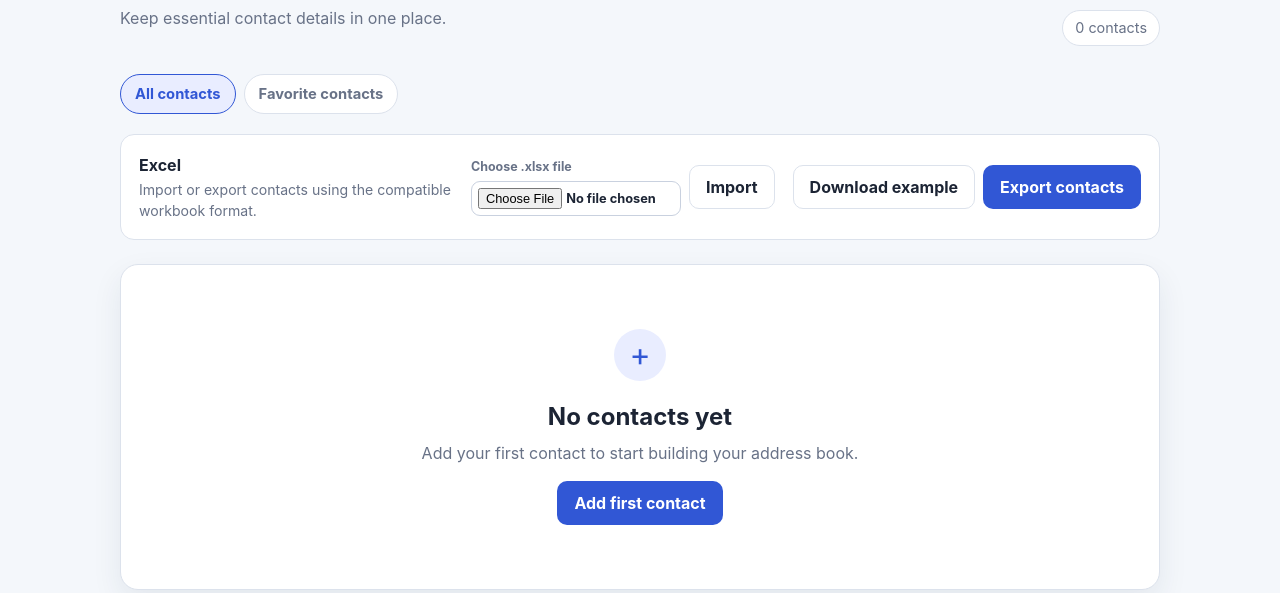
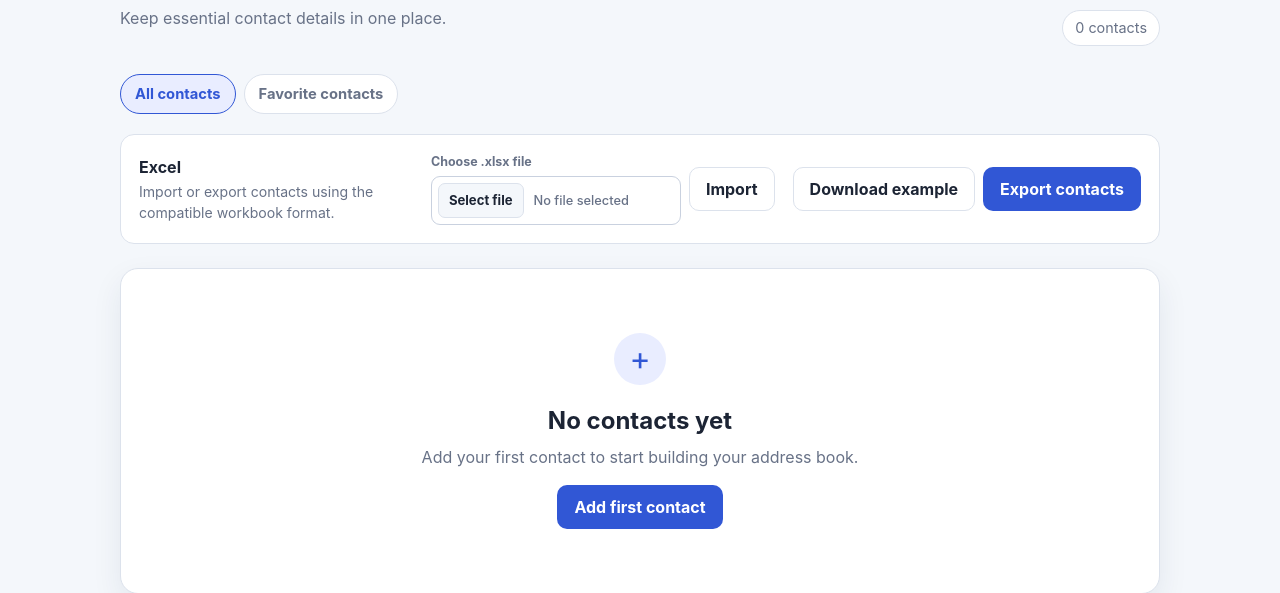
Before and after one commit to chenzy3034-ux/AddressBook-Assignment-Chen-Ziyang-and-Yin-Yiping-, a Flask app: page / in a window 1280 px wide. Shown: the part 199-792 px from the top of the page. Run offline with Flask 3, Linux system fonts and the light colour scheme; data that the repository does not hold is empty.

Commit message:
fix: use English Excel file picker

```diff
--- /dev/null
+++ b/app/static/excel_import.js
@@ -0,0 +1,8 @@
+const excelFileInput = document.querySelector("#excel-file-input");
+const selectedFileName = document.querySelector("#selected-file-name");
+
+excelFileInput.addEventListener("change", () => {
+    selectedFileName.textContent = excelFileInput.files.length
+        ? excelFileInput.files[0].name
+        : "No file selected";
+});
--- a/app/static/styles.css
+++ b/app/static/styles.css
@@ -153,10 +153,51 @@ h2 {
     font-weight: 700;
 }
 
-.file-picker input {
-    max-width: 210px;
+.file-control {
+    display: flex;
+    min-width: 250px;
+    align-items: center;
+    gap: 10px;
     padding: 6px;
+    border: 1px solid #c9d1df;
+    border-radius: 9px;
+    background: #ffffff;
+    cursor: pointer;
+}
+
+.file-picker:focus-within .file-control {
+    border-color: var(--primary);
+    outline: 3px solid rgba(49, 87, 213, 0.14);
+}
+
+.file-select-button {
+    padding: 7px 10px;
+    border: 1px solid var(--border);
+    border-radius: 7px;
+    background: #f4f7fb;
+    color: var(--text);
+    font-size: 0.82rem;
+    white-space: nowrap;
+}
+
+.file-name {
+    max-width: 170px;
+    overflow: hidden;
+    color: var(--muted);
     font-size: 0.8rem;
+    font-weight: 500;
+    text-overflow: ellipsis;
+    white-space: nowrap;
+}
+
+.file-input-native {
+    position: absolute;
+    width: 1px;
+    height: 1px;
+    overflow: hidden;
+    clip: rect(0, 0, 0, 0);
+    clip-path: inset(50%);
+    white-space: nowrap;
 }
 
 .contact-filters {
@@ -531,10 +572,15 @@ textarea {
         flex-direction: column;
     }
 
-    .file-picker input,
+    .file-control,
     .excel-links .button {
         max-width: none;
+        min-width: 0;
         width: 100%;
+    }
+
+    .file-name {
+        max-width: none;
     }
 
     .contact-card {
--- a/app/templates/contact_list.html
+++ b/app/templates/contact_list.html
@@ -25,7 +25,11 @@
     <form class="import-form" method="post" action="{{ url_for('excel.import_contacts_route') }}" enctype="multipart/form-data">
         <label class="file-picker">
             <span>Choose .xlsx file</span>
-            <input name="file" type="file" accept=".xlsx,application/vnd.openxmlformats-officedocument.spreadsheetml.sheet" required>
+            <span class="file-control">
+                <span class="file-select-button">Select file</span>
+                <span class="file-name" id="selected-file-name">No file selected</span>
+            </span>
+            <input class="file-input-native" id="excel-file-input" name="file" type="file" accept=".xlsx,application/vnd.openxmlformats-officedocument.spreadsheetml.sheet" required>
         </label>
         <button class="button button-secondary" type="submit">Import</button>
     </form>
@@ -34,6 +38,8 @@
         <a class="button button-primary" href="{{ url_for('excel.export_contacts') }}">Export contacts</a>
     </div>
 </section>
+
+<script src="{{ url_for('static', filename='excel_import.js') }}" defer></script>
 
 {% if contacts %}
     <div class="contact-grid">
```
Also changed, not shown: tests/test_excel.py (+2 -0 lines).
